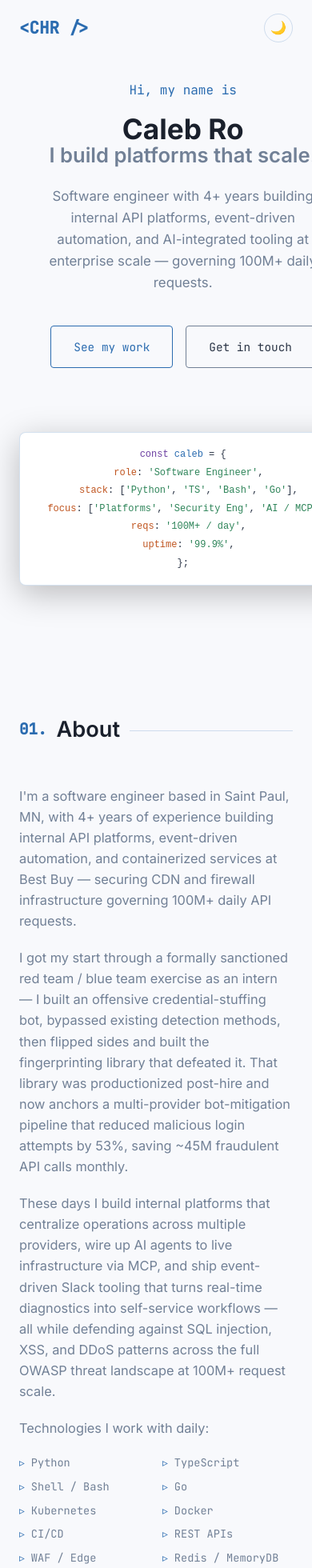
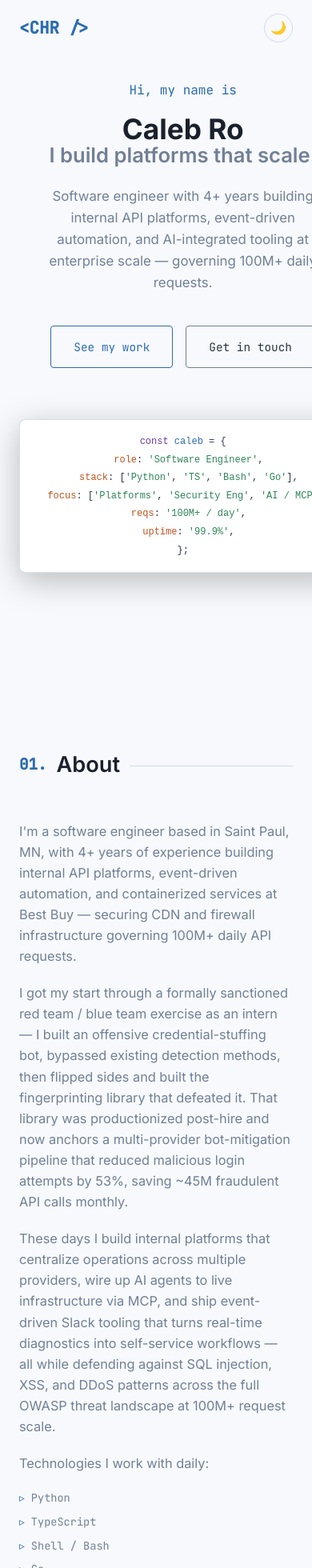
Before and after one commit to baeleb/hoon-ro, a React (Vite) app: page / in a window 390 px wide. Shown: the top 1960 px of the page at 80% size. Built offline with nearby package versions, Linux system fonts and the light colour scheme.

Commit message:
Fix mobile layout: reduce hero gaps, prevent about section overflow, single-column skills

```diff
--- a/src/components/About.module.css
+++ b/src/components/About.module.css
@@ -13,6 +13,7 @@
 
 .text {
   flex: 3 1 400px;
+  min-width: 0;
 }
 
 .text p {
@@ -99,3 +100,9 @@
     margin: 0 auto;
   }
 }
+
+@media (max-width: 480px) {
+  .skillList {
+    grid-template-columns: 1fr;
+  }
+}
--- a/src/components/Hero.module.css
+++ b/src/components/Hero.module.css
@@ -81,8 +81,10 @@
   .hero {
     flex-direction: column;
     text-align: center;
+    min-height: auto;
     padding-top: 100px;
-    gap: 40px;
+    padding-bottom: 60px;
+    gap: 24px;
   }
   .blurb {
     max-width: none;
```
